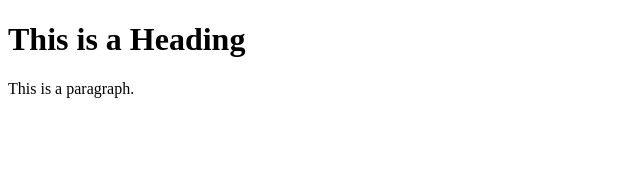
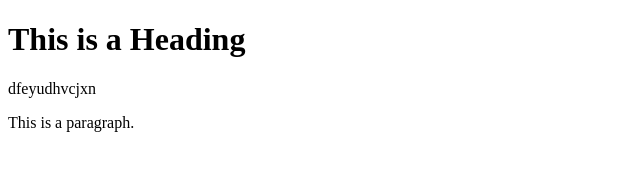
Before and after one commit to Munendra09/blackboxai-1744626613507, a plain HTML site: page index.html in a window 1280 px wide. Shown: the whole page, without its empty margins (0-640 px from the left). Drawn offline with Linux system fonts and the light colour scheme.

Commit message:
Add index.html 1744626955833

```diff
--- a/index.html
+++ b/index.html
@@ -6,6 +6,7 @@
 <body>
 
 <h1>This is a Heading</h1>
+dfeyudhvcjxn
 <p>This is a paragraph.</p>
 
 </body>
```
